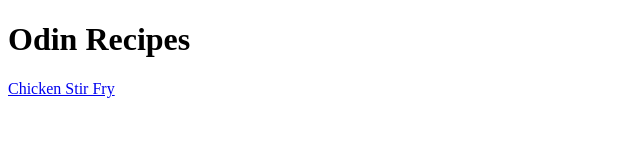
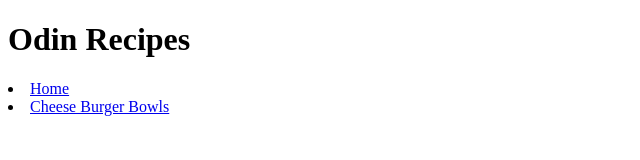
Before and after one commit to AtLeastOneBearPlease/odin-recipes, a plain HTML site: page index.html in a window 1280 px wide. Shown: the whole page, without its empty margins (0-640 px from the left). Drawn offline with Linux system fonts and the light colour scheme.

Commit message:
feat: Add cheeseburger bowls recipe to links

```diff
--- a/index.html
+++ b/index.html
@@ -6,6 +6,7 @@
     </head>
     <body>
         <h1>Odin Recipes</h1>
-        <a href="recipes/chickenStirFry.html">Chicken Stir Fry</a>
+        <li><a href="../index.html">Home</a></li>
+        <li><a href="cheeseburgerBowls.html">Cheese Burger Bowls</a></li>
     </body>
 </html>
```
Also changed, not shown: recipes/cheeseburgerBowls.html (+1 -0 lines), recipes/chickenStirFry.html (+1 -0 lines).
